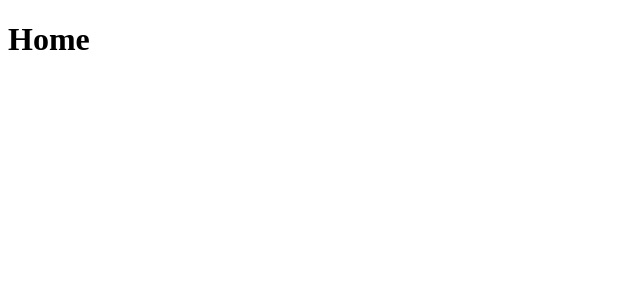
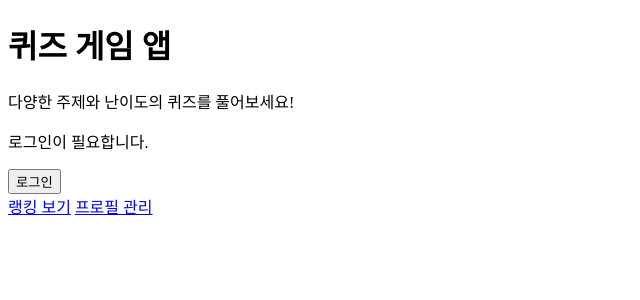
Before and after one commit to kmseunh/react-quiz, a React (Vite) app: page / in a window 1280 px wide. Shown: the top 300 px of the page, without its empty margins (0-640 px from the left). Built offline with nearby package versions, Linux system fonts and the light colour scheme.

Commit message:
feat: implement Home component and user authentication logic
Implement the Home component with user authentication logic using AuthContext

```diff
--- a/src/pages/Home.jsx
+++ b/src/pages/Home.jsx
@@ -1,5 +1,34 @@
+import { useContext } from 'react';
+import { AuthContext } from '../contexts/AuthContext';
+import { Link } from 'react-router-dom';
+
 const Home = () => {
-    return <h1>Home</h1>;
+    // AuthContext로부터 사용자 정보와 로그인, 로그아웃 함수 가져오기
+    const { user, loginUser, logoutUser } = useContext(AuthContext);
+
+    return (
+        <div>
+            <h1>퀴즈 게임 앱</h1>
+            <p>다양한 주제와 난이도의 퀴즈를 풀어보세요!</p>
+            {user ? (
+                <div>
+                    <p>안녕하세요, {user.username}님!</p>
+                    <button onClick={logoutUser}>로그아웃</button>
+                    <Link to='/quiz'>
+                        <button>퀴즈 시작</button>
+                    </Link>
+                </div>
+            ) : (
+                <div>
+                    <p>로그인이 필요합니다.</p>
+                    <button onClick={loginUser}>로그인</button>
+                </div>
+            )}
+            <Link to='/leaderboard'>랭킹 보기</Link>
+            &nbsp;
+            <Link to='/profile'>프로필 관리</Link>
+        </div>
+    );
 };
 
 export default Home;
```
